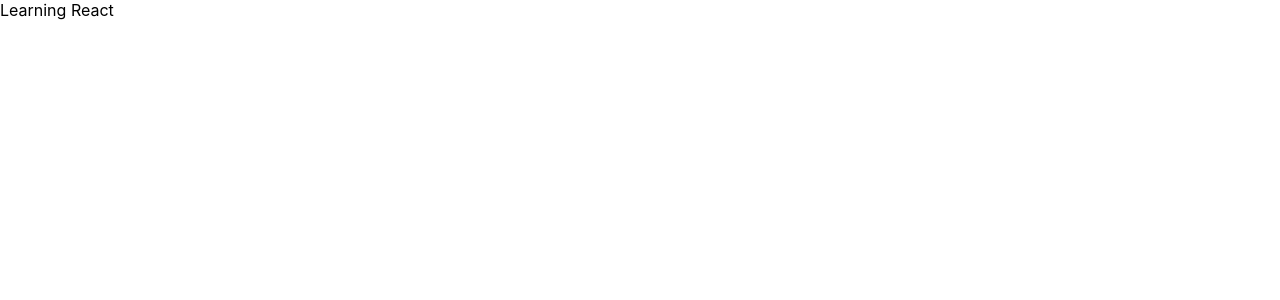
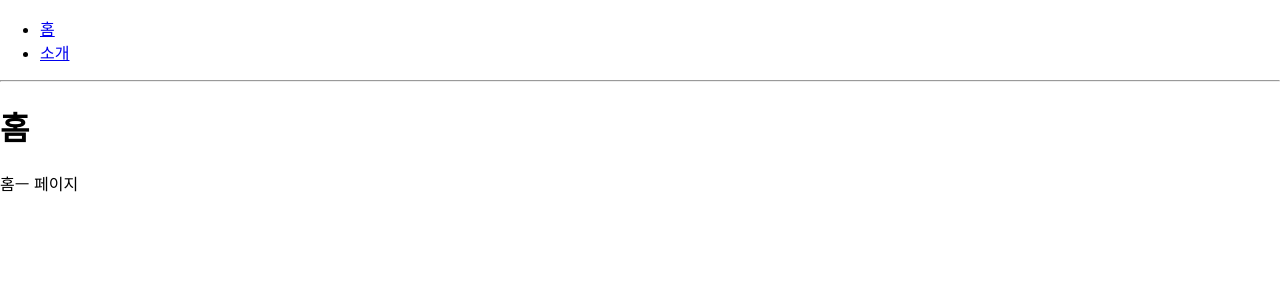
Before and after one commit to cckn/React-TS-Practice, a React (Create React App) app in the folder router-tutorial/: page / in a window 1280 px wide. Shown: the top 300 px of the page. Built offline with nearby package versions, Linux system fonts and the light colour scheme.

Commit message:
[기능] Route 기본

```diff
--- a/router-tutorial/package.json
+++ b/router-tutorial/package.json
@@ -7,8 +7,10 @@
     "@types/node": "12.7.8",
     "@types/react": "16.9.3",
     "@types/react-dom": "16.9.1",
+    "@types/react-router-dom": "^5.1.0",
     "react": "^16.10.1",
     "react-dom": "^16.10.1",
+    "react-router-dom": "^5.1.1",
     "react-scripts": "3.1.2",
     "typescript": "3.6.3"
   },
--- /dev/null
+++ b/router-tutorial/src/About.tsx
@@ -0,0 +1,12 @@
+import React from 'react'
+
+const About = () => {
+  return (
+    <div>
+      <h1>소개</h1>
+      <p>이 프로젝트는 리액트 라우터 기초를 실습해보는 예제 프로젝트입니다.</p>
+    </div>
+  )
+}
+
+export default About
--- a/router-tutorial/src/App.tsx
+++ b/router-tutorial/src/App.tsx
@@ -1,7 +1,26 @@
 import React from 'react'
+import { Route, Link } from 'react-router-dom'
+import Home from './Home'
+import About from './About'
 
 const App: React.FC = () => {
-  return <div className="App">Learning React</div>
+  return (
+    <>
+      <div>
+        <ul>
+          <li>
+            <Link to="/">홈</Link>
+          </li>
+          <li>
+            <Link to="/about">소개</Link>
+          </li>
+        </ul>
+      </div>
+      <hr />
+      <Route path="/" exact component={Home}></Route>
+      <Route path={['/about', '/info']} component={About}></Route>
+    </>
+  )
 }
 
 export default App
--- /dev/null
+++ b/router-tutorial/src/Home.tsx
@@ -0,0 +1,12 @@
+import React from 'react'
+
+const Home = () => {
+  return (
+    <div>
+      <h1>홈</h1>
+      <p>홈ㅡ 페이지 </p>
+    </div>
+  )
+}
+
+export default Home
--- a/router-tutorial/src/index.tsx
+++ b/router-tutorial/src/index.tsx
@@ -1,6 +1,12 @@
 import React from 'react'
 import ReactDOM from 'react-dom'
+import { BrowserRouter } from 'react-router-dom'
 import './index.css'
 import App from './App'
 
-ReactDOM.render(<App />, document.getElementById('root'))
+ReactDOM.render(
+  <BrowserRouter>
+    <App />
+  </BrowserRouter>,
+  document.getElementById('root'),
+)
--- /dev/null
+++ b/router-tutorial/src/react-app-env.d.ts
@@ -0,0 +1 @@
+/// <reference types="react-scripts" />
```
